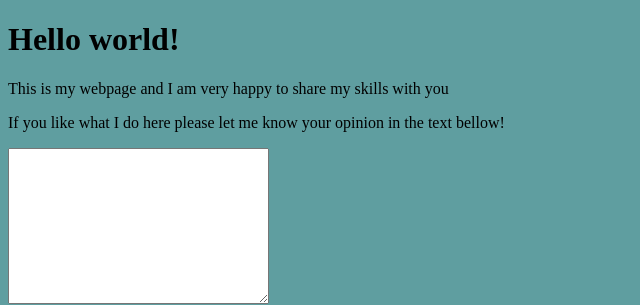
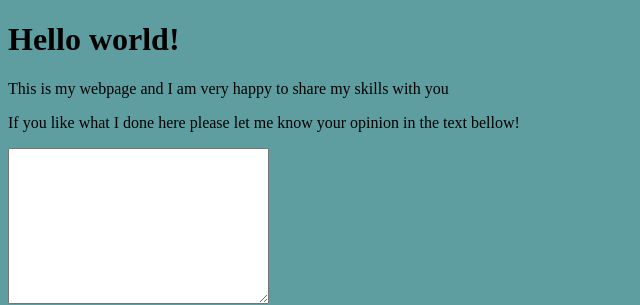
Before and after one commit to FlorinFox/test, a plain HTML site: page index.html in a window 1280 px wide. Shown: the top 305 px of the page, 0-640 px from the left. Drawn offline with Linux system fonts and the light colour scheme.

Commit message:
Update index.html

```diff
--- a/index.html
+++ b/index.html
@@ -9,7 +9,7 @@
 <body style="background-color: cadetblue">
     <h1>Hello world!</h1>
     <p>This is my webpage and I am very happy to share my skills with you</p>
-    <p>If you like what I do here please let me know your opinion in the text bellow!</p>
+    <p>If you like what I done here please let me know your opinion in the text bellow!</p>
     <textarea name="Username" id="Password" cols="30" rows="10"></textarea><br>
     <button>Submit your query</button>
 
```
